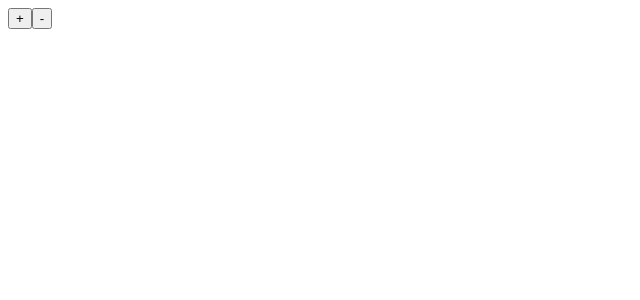
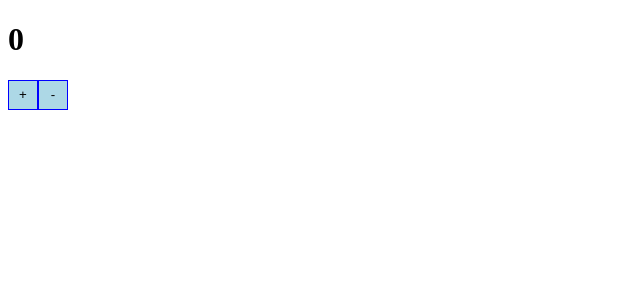
Before and after one commit to DavletArtykov/Counter, a React (Create React App) app: page / in a window 1280 px wide. Shown: the top 300 px of the page, without its empty margins (0-640 px from the left). Built offline with nearby package versions, Linux system fonts and the light colour scheme.

Commit message:
first commit

```diff
--- a/src/App.js
+++ b/src/App.js
@@ -1,6 +1,7 @@
 
 import './App.css';
 import {Button} from './components/button/Button'
+import {Count} from './components/Count/Count'
 
 function App() {
 
@@ -10,6 +11,7 @@ function App() {
 
   return (
     <div className="App">
+      <Count counter='0' />
       <Button title='+'/>
       <Button title='-'/>
     </div>
--- a/src/components/Count/Count.jsx
+++ b/src/components/Count/Count.jsx
@@ -0,0 +1,8 @@
+export const Count = (props)=>{
+
+    let counter = props.counter
+
+    return(
+        <h1>{counter}</h1>
+    )
+}
--- a/src/components/button/Button.jsx
+++ b/src/components/button/Button.jsx
@@ -2,9 +2,10 @@
 
 import './Button.css'
 
+
 export const Button = (props) =>{
     let title = props.title
     return(
-        <button className='btm' >{title}</button>
+        <button className='btn' >{title}</button>
     )
 }
```
